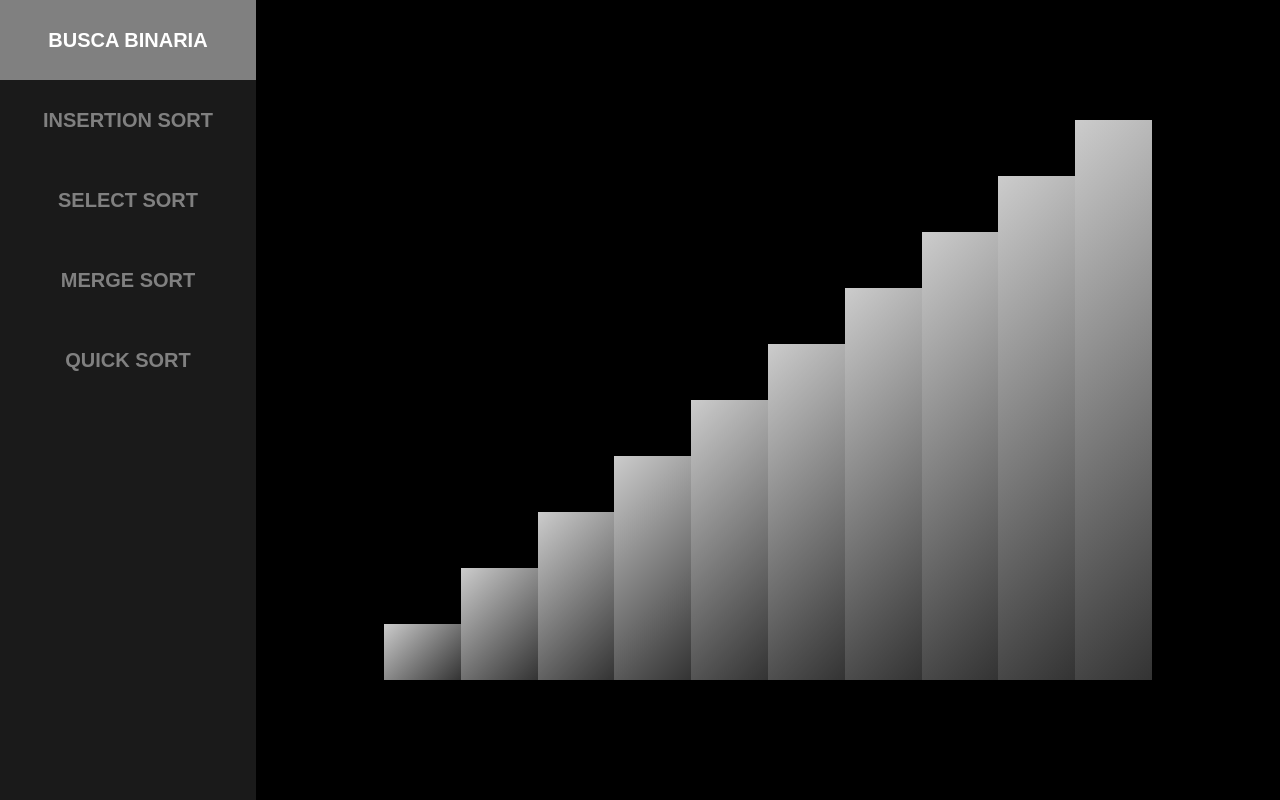
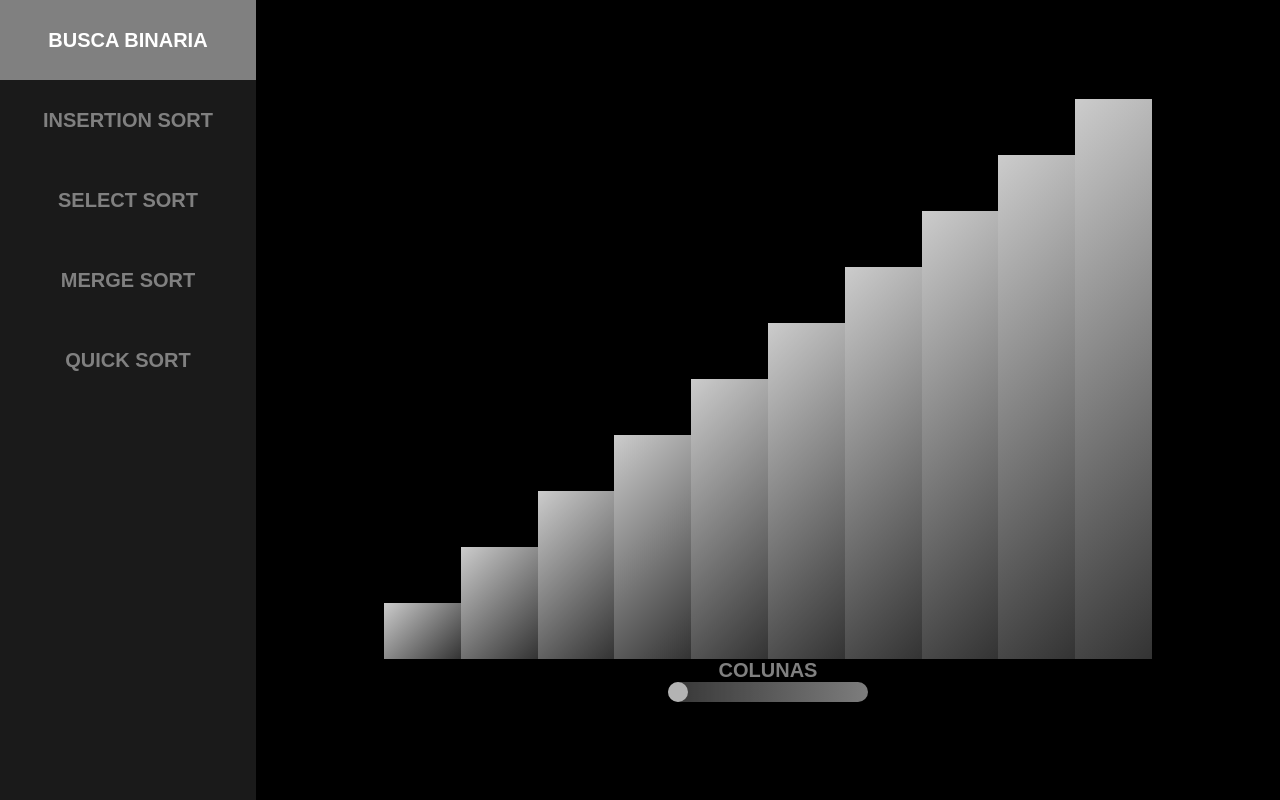
Before and after one commit to GUGOFO/Sorting-Algorithms, a React (Vite) app: page / in a window 1280 px wide. Built offline with nearby package versions, Linux system fonts and the light colour scheme.

Commit message:
Barra slide colunas

```diff
--- a/src/TabelaDados/TabelaDados.jsx
+++ b/src/TabelaDados/TabelaDados.jsx
@@ -6,7 +6,14 @@ function TabelaDados(){
     const [colunas, setColunas] = useState([1,2,3,4,5,6,7,8,9,10]);
     const [novoValor, setNovoValor] = useState(1);
 
+    function mudarQuantidadeDeColunas(e) {
+        const numDeColunas = Number(e.target.value);
+        const novoArray = Array.from({ length: numDeColunas }, (_, i) => i + 1);
+        setColunas(novoArray);
+    }
+
     return(
+        <div id={Styles.conjuntoTabela}>
             <div id={Styles.tabela}>
                 {colunas.map((coluna, id) => {
                     return (
@@ -17,6 +24,16 @@ function TabelaDados(){
                     );
                 })}
             </div>
+            <div id={Styles.DivInputColunas}>
+                <label htmlFor="inputNumDeColunas" id={Styles.texto}>COLUNAS</label>
+                <input type="range"
+                       id="inputNumDeColunas"
+                       className={Styles.inputNumDeColunas}
+                       min={10} max={200}
+                       value={colunas.length}
+                       onChange={(e) => mudarQuantidadeDeColunas(e)}/>
+            </div>
+        </div>
     )
 
 }
--- a/src/TabelaDados/TabelaDados.module.css
+++ b/src/TabelaDados/TabelaDados.module.css
@@ -1,3 +1,24 @@
+#conjuntoTabela{
+    display: flex;
+    justify-content: center;
+    align-items: center;
+    flex-direction: column;
+    font-family: Arial, Helvetica, sans-serif;
+}
+
+#texto{
+    text-align: center;
+    user-select: none;
+    font-size: 20px;
+    font-weight: bold;
+    color: gray;
+    transition: color 0.2s;
+}
+
+#texto:hover{
+    color: white;
+}
+
 #tabela{
     margin: 0;
     padding: 0;
@@ -15,3 +36,56 @@
     height: var(--altura, 0px);
     width:100%;
 }
+
+.inputNumDeColunas{
+    -webkit-appearance: none;
+    -webkit-transition: 0.2s;
+    width: 20vw;
+    max-width: 200px;
+    outline: none;
+    opacity: 0.7;
+    background: linear-gradient(90deg, hsl(0, 0%, 30%), hsl(0, 0%, 70%));
+    transition: opacity 0.2s;
+    border-radius: 12px;
+}
+
+.inputNumDeColunas:hover{
+    opacity: 1;
+}
+
+.inputNumDeColunas::-webkit-slider-thumb{
+    -webkit-appearance: none;
+    appearance: none;
+    width: 3vw;
+    height: 3vw;
+
+    min-height: 15px;
+    min-width: 15px;
+    max-width: 20px;
+    max-height: 20px;
+
+    background-color: white;
+    border-radius: 50%;
+}
+
+.inputNumDeColunas::-moz-range-thumb{
+    -webkit-appearance: none;
+    appearance: none;
+    width: 3vw;
+    height: 3vw;
+
+    min-height: 15px;
+    min-width: 15px;
+    max-width: 20px;
+    max-height: 20px;
+
+    background-color: white;
+    border-radius: 50%;
+}
+
+#DivInputColunas{
+    display: flex;
+    justify-content: center;
+    align-items: center;
+    flex-direction: column;
+}
```
Lines whose indentation alone changed are shown as unchanged.
